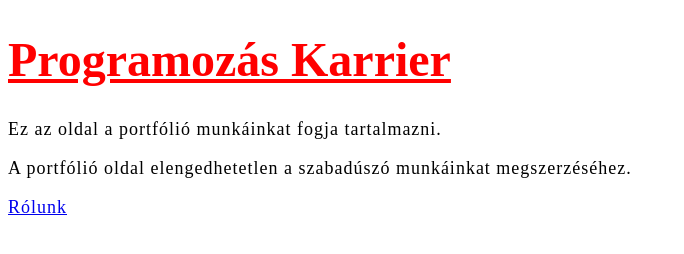
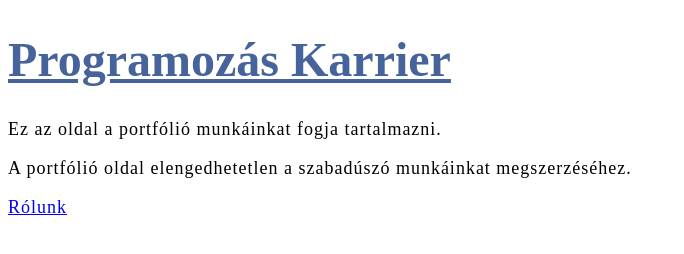
Before and after one commit to roland-matle/portfolio-oldal, a plain HTML site: page index.html in a window 1280 px wide. Shown: the whole page, without its empty margins (0-684 px from the left). Drawn offline with Linux system fonts and the light colour scheme.

Commit message:
kék cím

```diff
--- a/css/styles.css
+++ b/css/styles.css
@@ -3,7 +3,7 @@ html {
 }
 
 h1 {
-    color: red;
+    color: rgb(70, 100, 155);
     text-decoration: underline;
     font-size: 4.8rem;
 }
```
